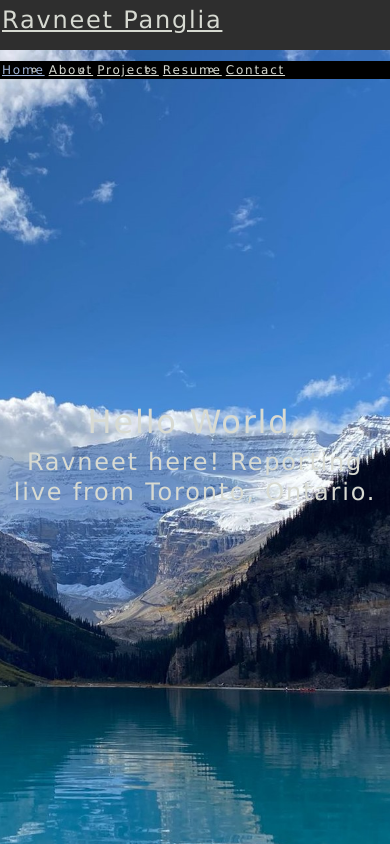
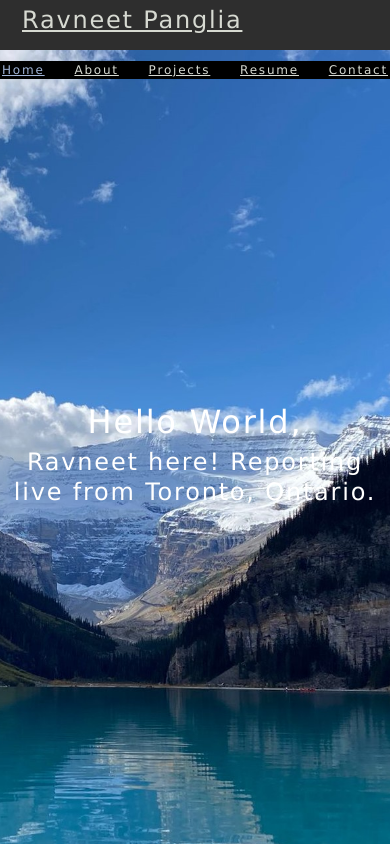
Before and after one commit to rpanglia/react-portfolio, a React (Create React App) app: page / in a window 390 px wide. Shown: the top 844 px of the page. Built offline with nearby package versions, Linux system fonts and the light colour scheme.

Commit message:
project successfully added and minor style changes to portfolio

```diff
--- a/src/App.css
+++ b/src/App.css
@@ -39,8 +39,8 @@ body {
   display: block;
   width: 85%;
   margin: 0 auto;
-  max-width: 90%;
-  padding: 50px 30px;
+  max-width: 100%;
+  padding: 30px 30px;
   margin-left: auto;
   margin-right: auto;
 }
@@ -118,8 +118,12 @@ nav li {
 .nav-row {
   display: flex;
   flex-wrap: wrap;
+  list-style-type: none;
 }
 
+.noBullet{
+  list-style: none;
+}
 footer {
   background: #5e5e63;
   height: 25px;
@@ -140,7 +144,7 @@ footer {
 
 .tab-line {
   position: fixed;
-  margin-bottom: 0px;
+  /* margin-bottom: 0px; */
   height: 50px;
   bottom: 47%;
   left: 0px;
@@ -211,6 +215,7 @@ textarea {
 .titles {
   text-align: center;
   font-family: Verdana, Geneva, Tahoma, sans-serif;
+  color: white
 }
 
 button {
@@ -243,6 +248,7 @@ button[disabled] {
 
 .card-body {
   color: hsl(0, 0%, 0%);
+  justify-content: center;
 }
 /* .card-body {
   color: hsla(157, 74%, 60%, 0.137);
@@ -273,8 +279,9 @@ button[disabled] {
 }
 
 .img-box {
-  /* display: flex; */
+  display: flex;
   justify-content: center;
+  padding-left: 300px;
 }
 
 img {
@@ -459,13 +466,23 @@ input:focus {
     padding: 8px;
   }
 
+  .name {
+    margin-left: 20px;
+  }
+
+ .textBox{
+   padding: 500px;
+   margin-left: 20px;
+ }
   .social-line {
     width: 100%;
     position: absolute;
   }
 
+
   ol, ul {
     padding-left: none;
+    list-style-type: none;
   }
 
   h2 {
--- a/src/components/About/index.js
+++ b/src/components/About/index.js
@@ -12,8 +12,9 @@ function About() {
 
       <div id="container">
         <div className="img-text-box col">
-            <div className="img-box col-lg-4"><img src={myPhoto} alt="Ravneet's Headshot" className="margin-block headshot"/></div>
-                <div className="my-2 margin-block col-lg-8"><strong>
+          <div className="img-box my-2"><img src={myPhoto} alt="Ravneet's Headshot" className="headshot" />
+
+          <div className="textBox my-2" style={{ display: 'flex', justifyContent: 'center' }}><strong>
             <p>
               I'm a Kinesiologist turned Web Developer!
             </p>
@@ -26,6 +27,7 @@ function About() {
           </strong></div>
           </div>
         </div>
+      </div>
 
     </section>
 
--- a/src/components/Contact/index.js
+++ b/src/components/Contact/index.js
@@ -49,10 +49,10 @@ function Contact() {
                 <h3 className="titles">Contact Info</h3>
                 <ul>
                     <li>
-                    <a href="mailto:ravneet.panglia@gmail.com" target="_blank" rel="noreferrer" className="contacts">ravneet.panglia@gmail.com</a>
+                    <a href="mailto:ravneet.panglia@gmail.com" target="_blank" rel="noreferrer" className="contacts" style={{color: 'white'}}>Email:ravneet.panglia@gmail.com</a>
                     </li>
                     <li>
-                    <a href="https://github.com/rpanglia" target="_blank" rel="noreferrer" className="contacts">rpanglia</a>
+                    <a href="https://github.com/rpanglia" target="_blank" rel="noreferrer" className="contacts" style={{color: 'white'}}>Github:rpanglia</a>
                     </li>
                 </ul>
             </div>
--- a/src/components/Nav/index.js
+++ b/src/components/Nav/index.js
@@ -7,14 +7,14 @@ function Nav(props) {
 
     return (
         <header className="flex-row">
-            <h2>
-                <a href="/">Ravneet Panglia</a>
+            <h2 className="name">
+                <a href="/about">Ravneet Panglia</a>
             </h2>
 
             <nav className="flex-row">
-                <ul className="nav-row">
+                <ul className="nav-row" style={{display: 'flex', justifyContent: 'space-between'}}>
                     {tabs.map((tab) => (
-                        <li className="mx-2" key={tab}>
+                        <li className="mx-2 noBullet" key={tab}>
                             <a
                                 href={"#" + tab.toLowerCase()}
                                 onClick={() => props.handlePageChange(tab)} //
```
Lines whose indentation alone changed are shown as unchanged.
